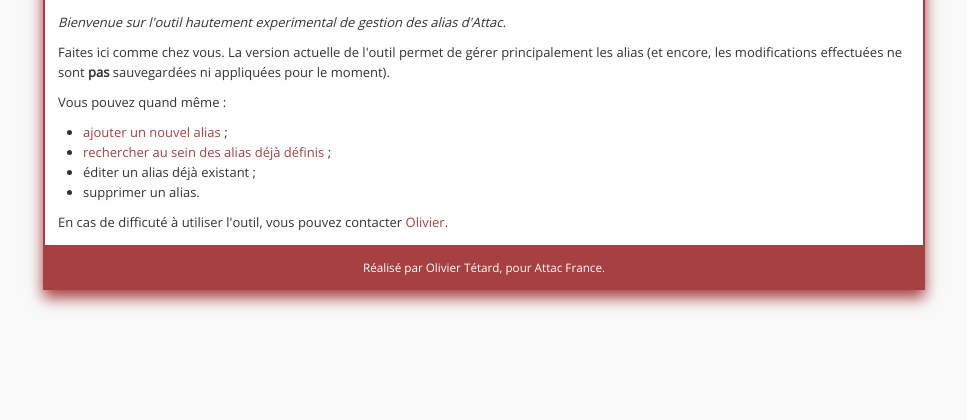
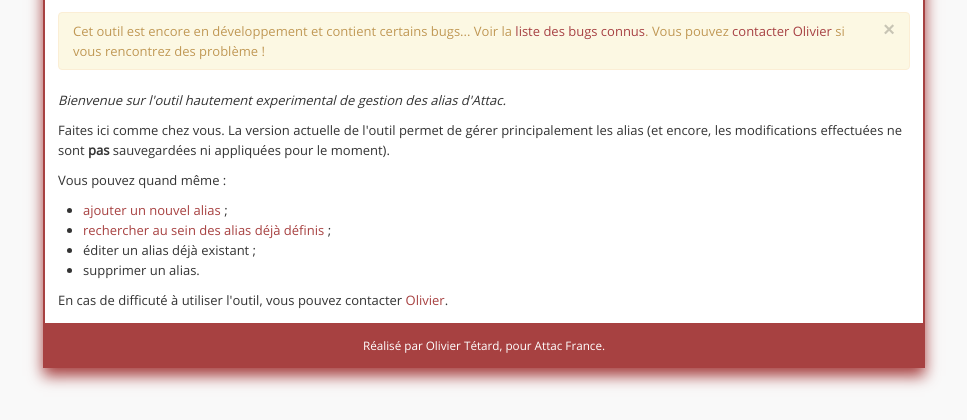
Before and after one commit to otetard/mailmapmgr, a Python web app: template templates/index.mako in a window 1280 px wide. Shown: the part 268-688 px from the top of the page, without its empty margins (156-1123 px from the left). Run offline with Mako, Linux system fonts and the light colour scheme; the template is opened without the code that fills it, so the values that code supplies are empty; some web fonts are replaced.

Commit message:
Add a warning about known bugs and enhance 'about' dialog.
  - add a new '/about/bugs' page (move content from the 'about' page);
  - add a warning on the main home page.

```diff
--- /dev/null
+++ b/templates/about/bugs.mako
@@ -0,0 +1,38 @@
+## -*- coding: utf-8 ; mode: html -*-
+
+<%inherit file="../base.mako"/>
+
+<%block name="title">À propos</%block>
+
+<h2>Bugs et problèmes connus</h2>
+
+<ul>
+  <li>Lors de la création ou de la modification d'une adresse, Mailmapmgr identifie que le fichier mailmap a changé (normal, c'est lui qui vient de le modifier) et du coup, entraine l'utilisateur vers une erreur 503. Il ne doit pas être nécessaire de redémarrer Mailmapmgr dans tous les cas.</li>
+  <li><s>Le fichier mailmap n'est pas écrit sur le disque en cas de modification d'un alias.</s></li>
+</ul>
+
+<h2>Choses à faire</h2>
+
+<ul>
+  <li>Afficher un bandeau d'« alerte » lorsque la configuration a été modifiée mais qu'elle n'a pas encore été appliquée</li>
+  <li>Avant de valider une modification d'un alias, s'assurer qu'il s'agit bien du fichier pour lequel la modification a été demandée (vérifier si il n'y a pas de conflit de modification)</li>
+  <li>Permettre une recherche sur les adresse cibles aussi</li>
+  <li>Permettre la gestion des droits d'accès (<s>super-administrateurs</s>, autorisations par domaines, etc.)</li>
+  <li>Permettre la gestion des comptes classiques :</li>
+    <ul>
+      <li>Ajout, suppression, modification des comptes</li>
+      <li>Permettre aux utilisateurs de changer leur mot de passe eux même</li>
+    </ul>
+  <li><s>Mettre des <em>token</em> pour protéger contre les attaques CSRF</s>
+    <ul>
+      <li>Améliorer l'obligation d'envoyer les données en POST</li>
+      <li><s>Permettre la désactivation ponctuelle de la protection CSRF pour certaines pages</s></li>
+      <li><s>Corriger la durée de validité du token côté client</s></li>
+      <li><s>Ne générer un nouveau token que si cela est utile (c'est-à-dire, si il y a des formulaires)</s></li>
+    </ul>
+  </li>
+  <li><s>Utiliser une vraie bibliothèque pour gérer les formulaires (type Formish)</s>. Finalement, non.</li>
+  <li><s>Permettre la gestion des comptes utilisateurs</s></li>
+  <li><s>Permettre de déployer un nouveau fichier <tt>mailmap</tt> (via <tt>bearmail-update</tt>)</s></li>
+  <li><s>Permettre de relire le fichier <tt>mailmap</tt> en cas de modification</s></li>
+</ul>
--- a/templates/about/index.mako
+++ b/templates/about/index.mako
@@ -22,34 +22,6 @@
   <p>You should have received a copy of the GNU General Public License along with this program. If not, see <http://www.gnu.org/licenses/>.</p>
 </blockquote>
 
-<h2>Liste des choses à faire...</h2>
+<h2>Bugs et liste des choses à faire...</h2>
 
-<ul>
-  <li>Afficher un bandeau d'« alerte » lorsque la configuration a été modifiée mais qu'elle n'a pas encore été appliquée</li>
-  <li>Avant de valider une modification d'un alias, s'assurer qu'il s'agit bien du fichier pour lequel la modification a été demandée (vérifier si il n'y a pas de conflit de modification)</li>
-  <li>Permettre une recherche sur les adresse cibles aussi</li>
-  <li>Permettre la gestion des droits d'accès (<s>super-administrateurs</s>, autorisations par domaines, etc.)</li>
-  <li>Permettre la gestion des comptes classiques :</li>
-    <ul>
-      <li>Ajout, suppression, modification des comptes</li>
-      <li>Permettre aux utilisateurs de changer leur mot de passe eux même</li>
-    </ul>
-  <li><s>Mettre des <em>token</em> pour protéger contre les attaques CSRF</s>
-    <ul>
-      <li>Améliorer l'obligation d'envoyer les données en POST</li>
-      <li><s>Permettre la désactivation ponctuelle de la protection CSRF pour certaines pages</s></li>
-      <li><s>Corriger la durée de validité du token côté client</s></li>
-      <li><s>Ne générer un nouveau token que si cela est utile (c'est-à-dire, si il y a des formulaires)</s></li>
-    </ul>
-  </li>
-  <li><s>Utiliser une vraie bibliothèque pour gérer les formulaires (type Formish)</s>. Finalement, non.</li>
-  <li><s>Permettre la gestion des comptes utilisateurs</s></li>
-  <li><s>Permettre de déployer un nouveau fichier <tt>mailmap</tt> (via <tt>bearmail-update</tt>)</s></li>
-  <li><s>Permettre de relire le fichier <tt>mailmap</tt> en cas de modification</s></li>
-</ul>
-
-<h2>Bugs connus</h2>
-
-<ul>
-  <li><s>Le fichier mailmap n'est pas écrit sur le disque en cas de modification d'un alias.</s></li>
-</ul>
+<p><a href="/about/bugs">C'est par ici.</a></p>
--- a/templates/base.mako
+++ b/templates/base.mako
@@ -83,6 +83,9 @@ def escape_mail(text):
 
 	    <li class="menu-entree item">
 	      <a href="/about/">À propos</a>
+	      <ul class="menu-liste menu-items">
+		<li class="menu-entree item"><a href="/about/bugs">Bugs connus</a></li>
+	      </ul>
 	    </li>
 	  </ul>
 	</div>
--- a/templates/index.mako
+++ b/templates/index.mako
@@ -2,6 +2,11 @@
 <%inherit file="base.mako"/>
 
 <%block name="title">Accueil</%block>
+
+<div class="alert alert-warning">
+  <button type="button" class="close" data-dismiss="alert">×</button>
+  Cet outil est encore en développement et contient certains bugs... Voir la <a href="/about/bugs">liste des bugs connus</a>. Vous pouvez <a href="mailto:olivier.tetard@miskin.fr">contacter Olivier</a> si vous rencontrez des problème !
+</div>
 
 <p>
   <em>Bienvenue sur l'outil hautement experimental de gestion des
```
Also changed, not shown: webapp/app.py (+12 -2 lines).
